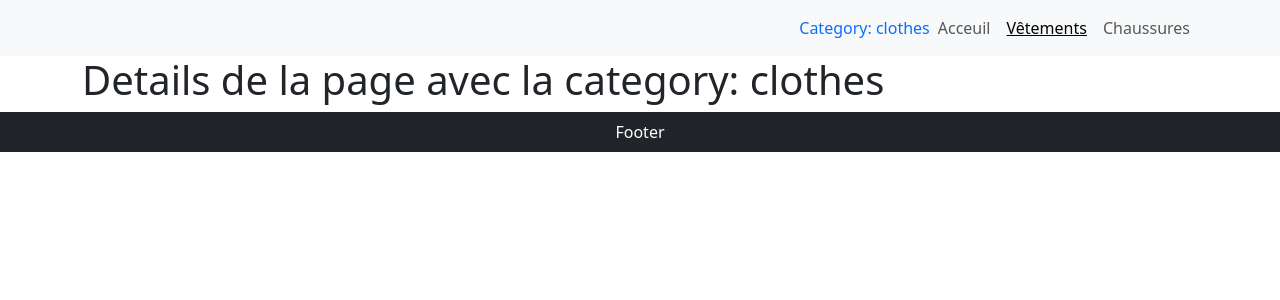
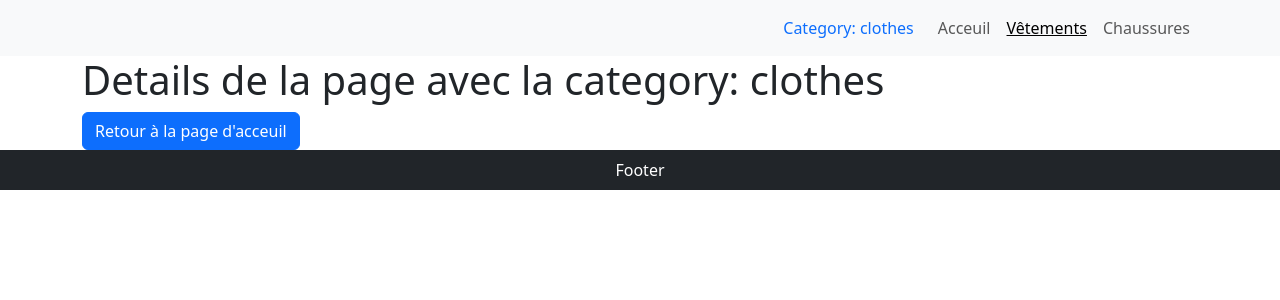
Before and after one commit to CedricAOUN/vite-react-routing, a React (Vite) app: page /category/clothes in a window 1280 px wide. Shown: the top 300 px of the page. Built offline with nearby package versions, Linux system fonts and the light colour scheme.

Commit message:
act 8: added button to route with useNavigate

```diff
--- a/src/components/Header.jsx
+++ b/src/components/Header.jsx
@@ -11,7 +11,7 @@ function Header() {
           <Navbar.Toggle aria-controls="basic-navbar-nav" />
           <Navbar.Collapse id="basic-navbar-nav">
             <Nav className="ms-auto d-flex align-items-center">
-              {match && <div className="text-primary">Category: {match.params.categoryId}</div> }
+              {match && <div className="text-primary mx-3">Category: {match.params.categoryId}</div> }
               <Nav.Link to="/" as={NavLink}>Acceuil</Nav.Link>
               <Nav.Link to="/category/clothes" as={NavLink}>Vêtements</Nav.Link>
               <Nav.Link to="/category/shoes" as={NavLink}>Chaussures</Nav.Link>
--- a/src/pages/Category.jsx
+++ b/src/pages/Category.jsx
@@ -1,10 +1,19 @@
-import { useParams } from "react-router"
+import { Button } from "react-bootstrap"
+import { useNavigate, useParams } from "react-router"
 
 function Category() {
-  const { categoryId } = useParams()
+  const { categoryId } = useParams();
+  const navigate = useNavigate();
+
+  const handleClick = () => {
+    navigate("/");
+  }
 
   return (
-    <h1>Details de la page avec la category: {categoryId}</h1>
+    <>
+      <h1>Details de la page avec la category: {categoryId}</h1>
+      <Button onClick={handleClick}>Retour à la page d'acceuil</Button>
+    </>
   )
 }
 
```
